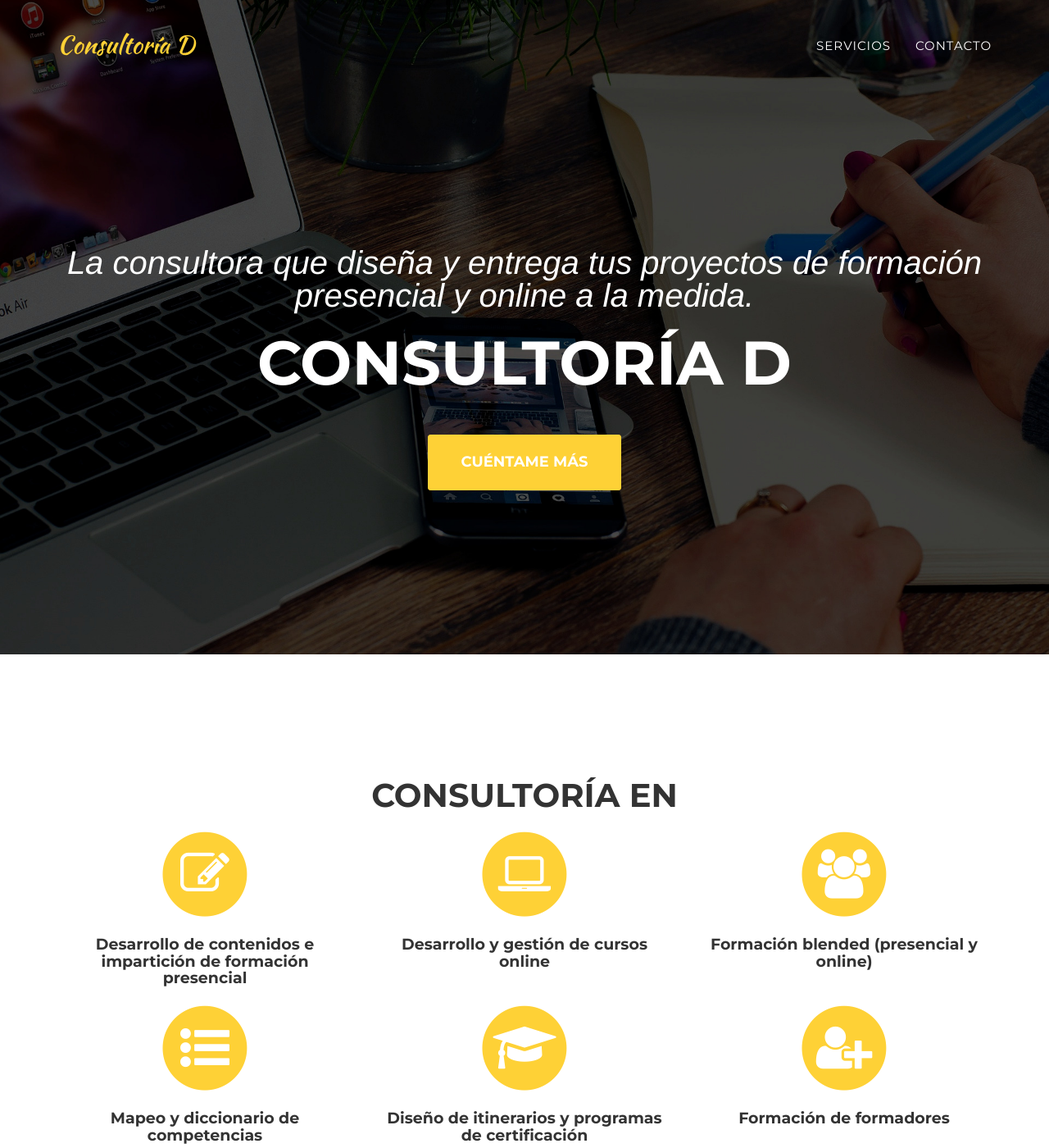
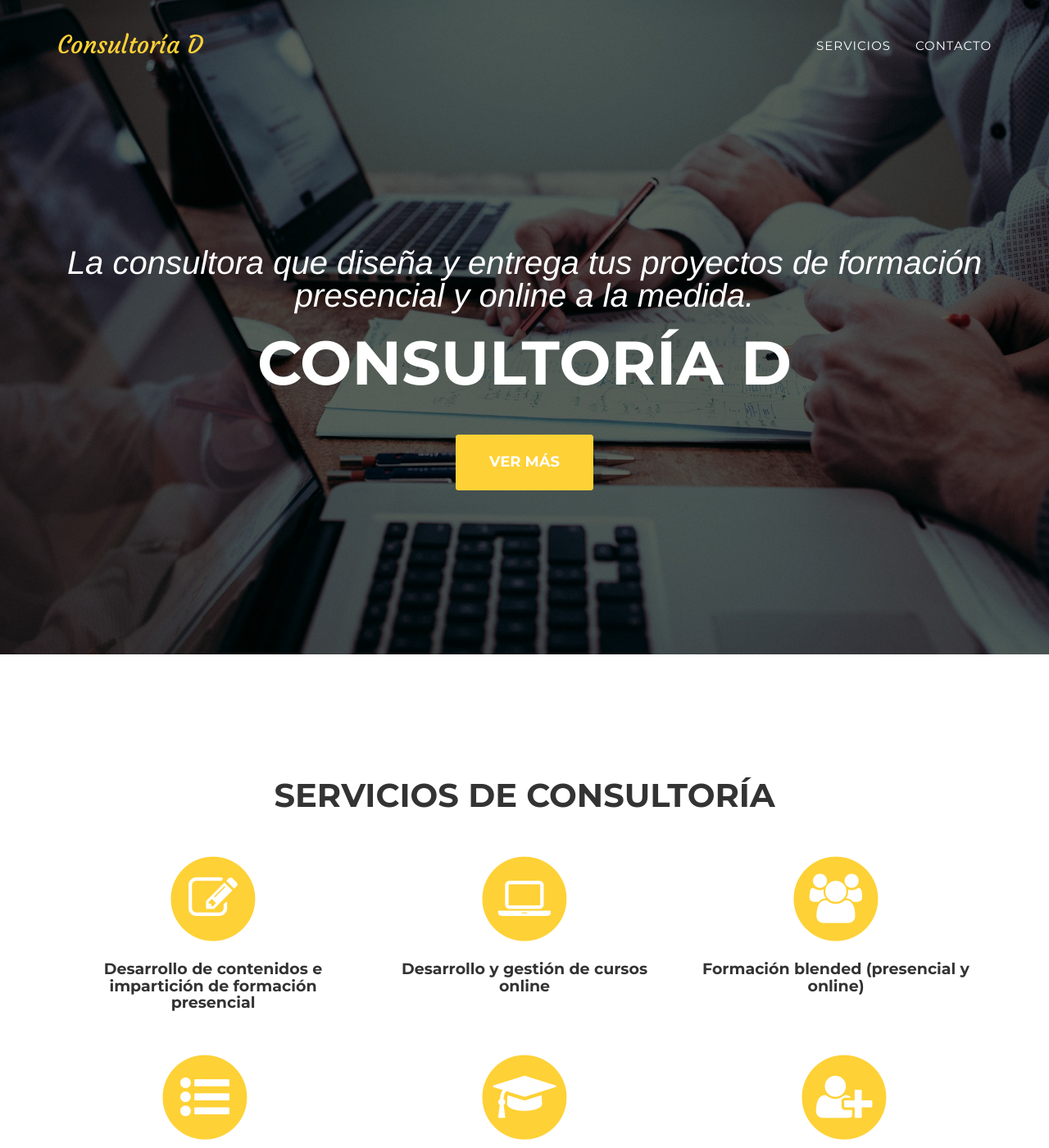
Before and after one commit to rdevai/rdevai.github.io, a Jekyll site: the page built from index.html, in a window 1280 px wide and 1400 px high. Shown: the whole window at 82% size. Built offline with Jekyll 4.4.1, drawn with Linux system fonts in a browser that asks for light colours; some web fonts are replaced; some of the changed text lies outside the part shown.

Commit message:
Style details

```diff
--- a/_config.yml
+++ b/_config.yml
@@ -1,10 +1,10 @@
-url: https://rdevai.github.io/
+url: http://www.consultoriad.es/
 baseurl: ""
 
 # Site settings
 title: Consultoría D
-email: rdevai@yahoo.com
-description: "Write an awesome description for your new site here. You can edit this line in _config.yml. It will appear in your document head meta (for Google search results) and in your feed.xml site description."
+email: rdevai@consultoriad.es
+description: "La consultora que diseña y entrega tus proyectos de formación presencial y online a la medida."
 
 
 # Team names, titles and social links
--- a/_includes/contact.html
+++ b/_includes/contact.html
@@ -3,7 +3,7 @@
             <div class="row">
                 <div class="col-lg-12 text-center">
                     <h2 class="section-heading">Contacto</h2>
-                    <h3 class="section-subheading text-muted">Lorem ipsum dolor sit amet consectetur.</h3>
+                    {% comment %}<h3 class="section-subheading text-muted">Si necesitas</h3>{% endcomment %}
                 </div>
             </div>
             <div class="row">
--- a/_includes/head.html
+++ b/_includes/head.html
@@ -14,7 +14,8 @@
     <!-- Custom Fonts -->
     <link rel="stylesheet" href="/css/font-awesome/css/font-awesome.min.css">
     <link href="https://fonts.googleapis.com/css?family=Montserrat:400,700" rel="stylesheet" type="text/css">
-    <link href='https://fonts.googleapis.com/css?family=Kaushan+Script' rel='stylesheet' type='text/css'>
+    {% comment %}<link href='https://fonts.googleapis.com/css?family=Kaushan+Script' rel='stylesheet' type='text/css'>{% endcomment %}
+    <link href="https://fonts.googleapis.com/css?family=Courgette" rel="stylesheet">
     <link href="https://fonts.googleapis.com/css?family=Lato:400,700,400italic,700italic" rel="stylesheet" type="text/css">
     <link href='https://fonts.googleapis.com/css?family=Droid+Serif:400,700,400italic,700italic' rel='stylesheet' type='text/css'>
     <link href='https://fonts.googleapis.com/css?family=Roboto+Slab:400,100,300,700' rel='stylesheet' type='text/css'>
--- a/_includes/header.html
+++ b/_includes/header.html
@@ -46,7 +46,7 @@
             <div class="intro-text">
                 <div class="intro-lead-in">La consultora que diseña y entrega tus proyectos de formación presencial y online a la medida.</div>
                 <div class="intro-heading">Consultoría D</div>
-                <a href="#services" class="page-scroll btn btn-xl">Cuéntame Más</a>
+                <a href="#services" class="page-scroll btn btn-xl">Ver Más</a>
             </div>
         </div>
     </header>
--- a/_includes/services.html
+++ b/_includes/services.html
@@ -3,11 +3,11 @@
         <div class="container">
             <div class="row">
                 <div class="col-lg-12 text-center">
-                    <h2 class="section-heading">Consultoría en</h2>
+                    <h2 class="section-heading">Servicios de Consultoría</h2>
                     {% comment %}<h3 class="section-subheading text-muted">Lorem ipsum dolor sit amet consectetur.</h3>{% endcomment %}
                 </div>
             </div>
-            <div class="row text-center">
+            <div class="row text-center first-row-services">
                 <div class="col-md-4">
                     <span class="fa-stack fa-4x">
                         <i class="fa fa-circle fa-stack-2x text-primary"></i>
```
Also changed, not shown: _includes/css/agency.css (+8 -1 lines), img/header-bg.jpg, img/header-bg2.jpg (added).
